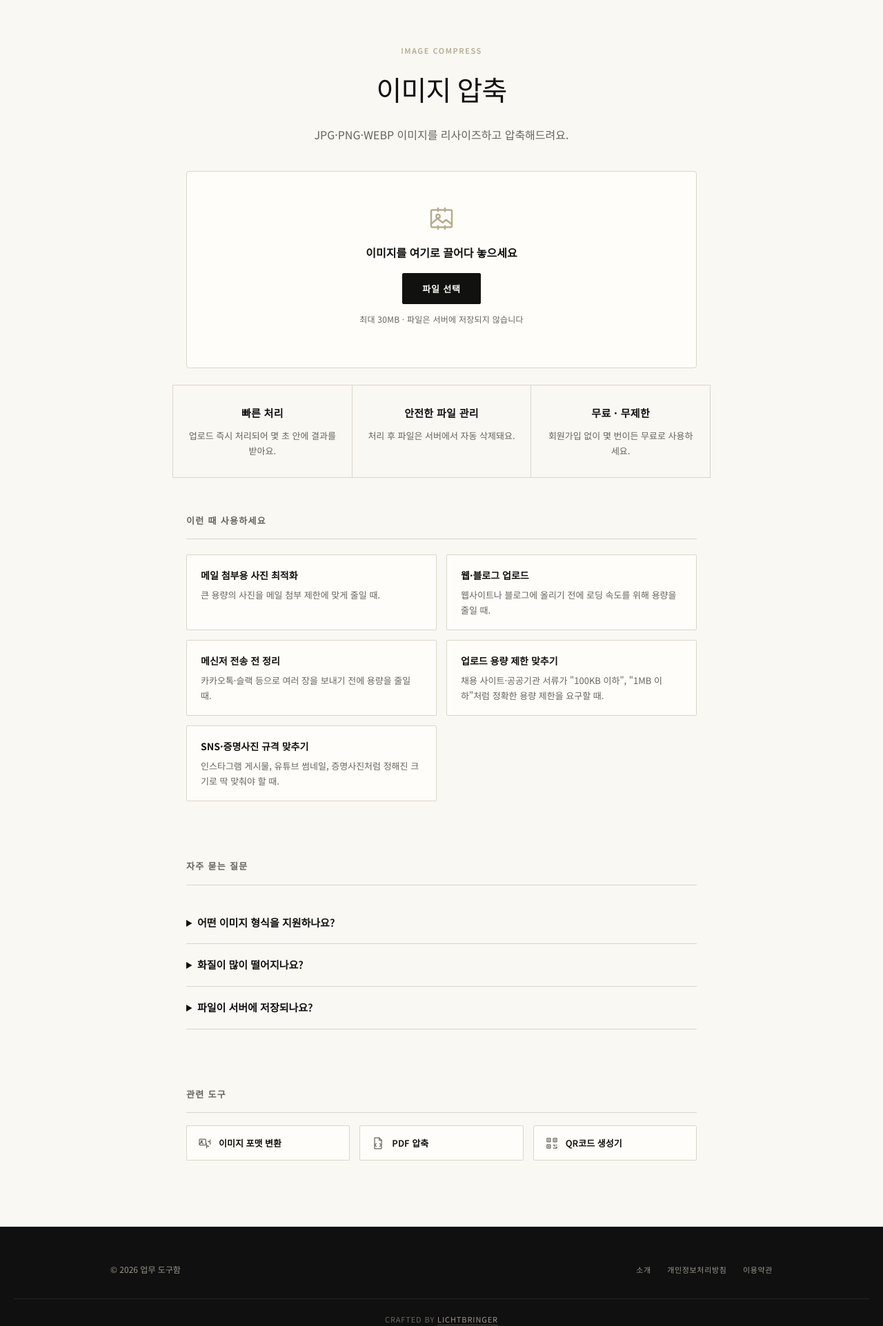
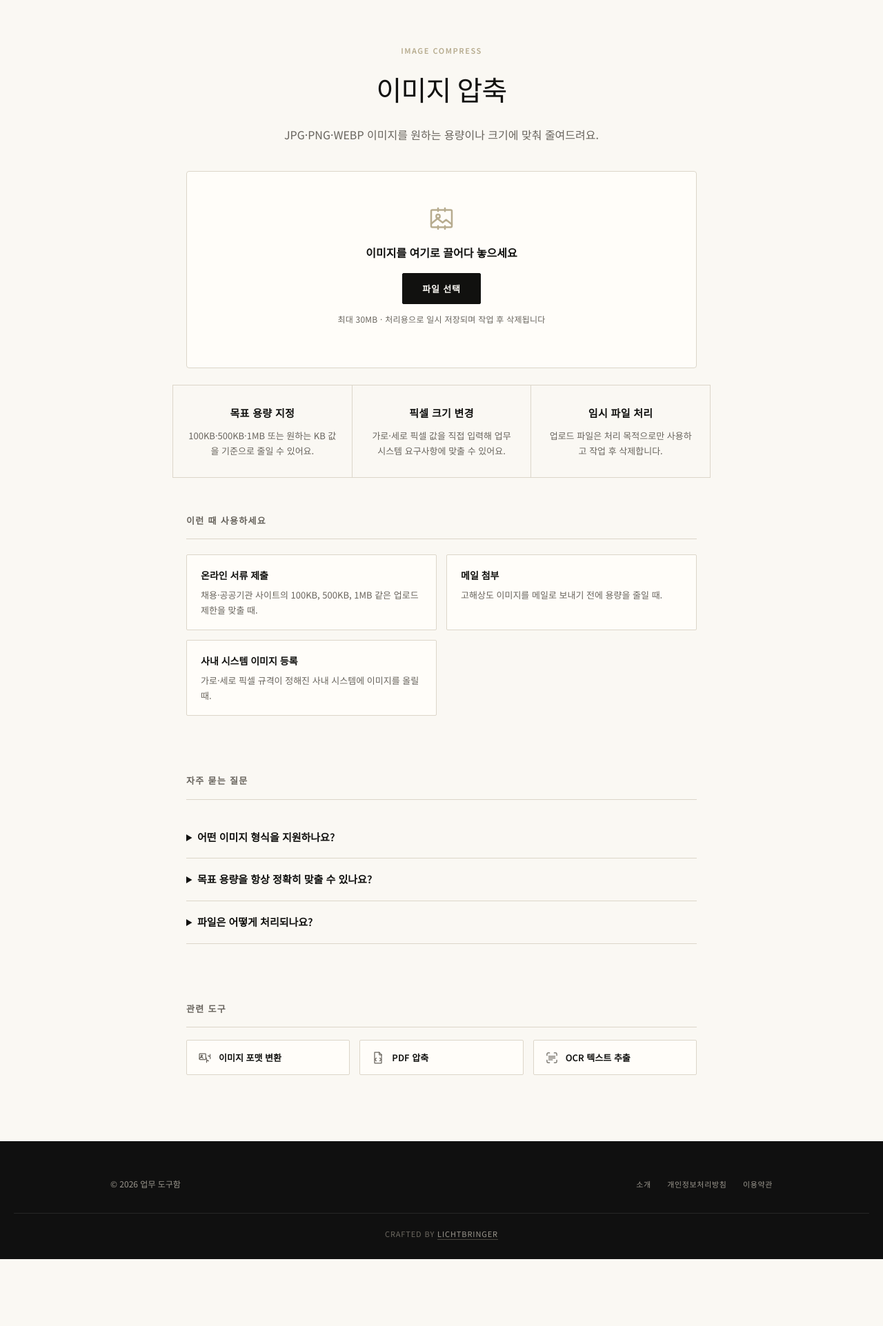
Before and after one commit to Mine-94/office-toolbox-site, a Flask app: page /image-compress in a window 1280 px wide. Shown: the part 175-2098 px from the top of the page at 69% size. After the commit the page ends 2001 px from the top, so only its background shows below. Run offline with Flask 3, Linux system fonts and the light colour scheme.

Commit message:
이미지 압축을 업무용 핵심 기능 중심으로 정리

```diff
--- a/templates/image_compress.html
+++ b/templates/image_compress.html
@@ -1,12 +1,12 @@
 {% extends "base.html" %}
 {% from "_icons.html" import icon %}
-{% block title %}이미지 용량 줄이기 – JPG·PNG 무료 압축 | 사무실 공구함{% endblock %}
-{% block description %}JPG, PNG, WEBP 이미지를 무료로 압축하고 리사이즈하세요. 설치 없이 브라우저에서 바로 사용 가능합니다.{% endblock %}
+{% block title %}이미지 용량 줄이기 – JPG·PNG·WEBP 압축·크기 변경 | 업무 도구함{% endblock %}
+{% block description %}JPG, PNG, WEBP 이미지를 원하는 용량이나 픽셀 크기에 맞춰 압축하세요. 온라인 서류·메일 첨부용 이미지 용량을 빠르게 줄일 수 있습니다.{% endblock %}
 {% block content %}
 <section class="hero container">
   <span class="eyebrow">IMAGE COMPRESS</span>
   <h1>이미지 압축</h1>
-  <p class="subtitle">JPG·PNG·WEBP 이미지를 리사이즈하고 압축해드려요.</p>
+  <p class="subtitle">JPG·PNG·WEBP 이미지를 원하는 용량이나 크기에 맞춰 줄여드려요.</p>
 
   <div id="drop-zone" class="drop-zone">
     <input type="file" id="file-input" accept="image/jpeg,image/png,image/webp" hidden>
@@ -14,7 +14,7 @@
       <div class="drop-icon">{{ icon("image-compress") }}</div>
       <p><strong>이미지를 여기로 끌어다 놓으세요</strong></p>
       <button type="button" id="browse-btn" class="btn btn-primary">파일 선택</button>
-      <p class="hint">최대 30MB · 파일은 서버에 저장되지 않습니다</p>
+      <p class="hint">최대 30MB · 처리용으로 일시 저장되며 작업 후 삭제됩니다</p>
     </div>
 
     <div id="file-selected" class="hidden">
@@ -35,92 +35,36 @@
       <div id="mode-quality-panel" class="tab-panel">
         <div class="quality-options">
           <p class="option-label">크기</p>
-          <label class="quality-option">
-            <input type="radio" name="resize" value="100" checked>
-            <span>원본 크기 <em>(100%)</em></span>
-          </label>
-          <label class="quality-option">
-            <input type="radio" name="resize" value="75">
-            <span>75% <em>(약간 축소)</em></span>
-          </label>
-          <label class="quality-option">
-            <input type="radio" name="resize" value="50">
-            <span>50% <em>(절반 축소)</em></span>
-          </label>
-          <label class="quality-option">
-            <input type="radio" name="resize" value="25">
-            <span>25% <em>(최대 축소)</em></span>
-          </label>
+          <label class="quality-option"><input type="radio" name="resize" value="100" checked><span>원본 크기 <em>(100%)</em></span></label>
+          <label class="quality-option"><input type="radio" name="resize" value="75"><span>75% <em>(약간 축소)</em></span></label>
+          <label class="quality-option"><input type="radio" name="resize" value="50"><span>50% <em>(절반 축소)</em></span></label>
+          <label class="quality-option"><input type="radio" name="resize" value="25"><span>25% <em>(최대 축소)</em></span></label>
         </div>
 
         <div class="quality-options">
           <p class="option-label">화질</p>
-          <label class="quality-option">
-            <input type="radio" name="quality" value="high">
-            <span>고화질 <em>(압축률 낮음)</em></span>
-          </label>
-          <label class="quality-option">
-            <input type="radio" name="quality" value="medium" checked>
-            <span>보통 <em>(권장)</em></span>
-          </label>
-          <label class="quality-option">
-            <input type="radio" name="quality" value="low">
-            <span>최대 압축 <em>(화질 저하 있음)</em></span>
-          </label>
+          <label class="quality-option"><input type="radio" name="quality" value="high"><span>고화질 <em>(압축률 낮음)</em></span></label>
+          <label class="quality-option"><input type="radio" name="quality" value="medium" checked><span>보통 <em>(권장)</em></span></label>
+          <label class="quality-option"><input type="radio" name="quality" value="low"><span>최대 압축 <em>(화질 저하 있음)</em></span></label>
         </div>
       </div>
 
       <div id="mode-target_size-panel" class="tab-panel hidden">
         <div class="quality-options">
           <p class="option-label">목표 용량</p>
-          <label class="quality-option">
-            <input type="radio" name="target-size-preset" value="100" checked>
-            <span>100KB 이하 <em>(증명사진·간단 첨부용)</em></span>
-          </label>
-          <label class="quality-option">
-            <input type="radio" name="target-size-preset" value="500">
-            <span>500KB 이하 <em>(이메일 첨부 권장)</em></span>
-          </label>
-          <label class="quality-option">
-            <input type="radio" name="target-size-preset" value="1024">
-            <span>1MB 이하 <em>(대부분의 업로드 제한)</em></span>
-          </label>
-          <label class="quality-option">
-            <input type="radio" name="target-size-preset" value="custom">
-            <span>직접 입력 <em>(KB 단위)</em></span>
-          </label>
+          <label class="quality-option"><input type="radio" name="target-size-preset" value="100" checked><span>100KB 이하 <em>(온라인 제출용)</em></span></label>
+          <label class="quality-option"><input type="radio" name="target-size-preset" value="500"><span>500KB 이하 <em>(메일·업로드용)</em></span></label>
+          <label class="quality-option"><input type="radio" name="target-size-preset" value="1024"><span>1MB 이하</span></label>
+          <label class="quality-option"><input type="radio" name="target-size-preset" value="custom"><span>직접 입력 <em>(KB 단위)</em></span></label>
         </div>
         <input type="number" id="target-kb-input" class="range-input hidden" placeholder="예: 300 (KB 단위)" min="10" max="51200">
-        <p class="hint" style="margin-bottom:20px;">설정한 용량 이하가 될 때까지 화질과 크기를 자동으로 조절해요.</p>
+        <p class="hint" style="margin-bottom:20px;">설정한 용량 이하가 되도록 화질과 크기를 단계적으로 조절합니다.</p>
       </div>
 
       <div id="mode-dimensions-panel" class="tab-panel hidden">
         <div class="quality-options">
-          <p class="option-label">SNS·용도별 규격</p>
-          <label class="quality-option">
-            <input type="radio" name="dim-preset" value="custom" checked>
-            <span>직접 입력</span>
-          </label>
-          <label class="quality-option">
-            <input type="radio" name="dim-preset" value="instagram_post" data-w="1080" data-h="1080">
-            <span>인스타그램 게시물 <em>(1080×1080)</em></span>
-          </label>
-          <label class="quality-option">
-            <input type="radio" name="dim-preset" value="instagram_story" data-w="1080" data-h="1920">
-            <span>인스타그램 스토리 <em>(1080×1920)</em></span>
-          </label>
-          <label class="quality-option">
-            <input type="radio" name="dim-preset" value="youtube_thumbnail" data-w="1280" data-h="720">
-            <span>유튜브 썸네일 <em>(1280×720)</em></span>
-          </label>
-          <label class="quality-option">
-            <input type="radio" name="dim-preset" value="blog_featured" data-w="1200" data-h="630">
-            <span>블로그 대표 이미지 <em>(1200×630)</em></span>
-          </label>
-          <label class="quality-option">
-            <input type="radio" name="dim-preset" value="id_photo" data-w="413" data-h="531">
-            <span>증명사진 <em>(413×531, 3.5×4.5cm)</em></span>
-          </label>
+          <p class="option-label">픽셀 크기 직접 지정</p>
+          <label class="quality-option"><input type="radio" name="dim-preset" value="custom" checked><span>직접 입력</span></label>
         </div>
         <div id="custom-dim-fields">
           <input type="number" id="target-w-input" class="range-input" placeholder="가로(px)" min="1" max="8000" style="display:inline-block; width:47%; margin-right:6%;">
@@ -130,17 +74,14 @@
             <span>정확한 크기로 맞추기 <em>(비율이 다르면 가운데를 기준으로 잘라요)</em></span>
           </label>
         </div>
-        <p class="hint" id="preset-hint" style="margin-bottom:20px; display:none;">규격에 맞춰 가운데를 기준으로 자동으로 잘라요.</p>
+        <p class="hint" id="preset-hint" style="margin-bottom:20px; display:none;"></p>
       </div>
 
-      <button type="button" id="compress-btn" class="btn btn-primary btn-large">압축하기</button>
+      <button type="button" id="compress-btn" class="btn btn-primary btn-large">처리하기</button>
       <button type="button" id="reset-btn" class="btn btn-text">취소</button>
     </div>
 
-    <div id="loading" class="hidden">
-      <div class="spinner"></div>
-      <p>처리 중입니다...</p>
-    </div>
+    <div id="loading" class="hidden"><div class="spinner"></div><p>처리 중입니다...</p></div>
 
     <div id="result" class="hidden">
       <div class="result-icon">{{ icon("check-circle") }}</div>
@@ -148,12 +89,12 @@
       <div class="result-stats">
         <div><span id="original-size"></span><small>원본</small></div>
         <div class="arrow">→</div>
-        <div><span id="compressed-size"></span><small>압축 후</small></div>
+        <div><span id="compressed-size"></span><small>처리 후</small></div>
         <div class="ratio-badge" id="ratio-badge"></div>
       </div>
       <p class="dimension-note" id="dimension-note"></p>
       <a id="download-link" class="btn btn-primary btn-large" href="#">다운로드</a>
-      <button type="button" id="reset-btn-2" class="btn btn-text">다른 파일 압축하기</button>
+      <button type="button" id="reset-btn-2" class="btn btn-text">다른 파일 처리하기</button>
     </div>
 
     <div id="error" class="hidden">
@@ -164,18 +105,9 @@
 </section>
 
 <section class="features container">
-  <div class="feature">
-    <h3>빠른 처리</h3>
-    <p>업로드 즉시 처리되어 몇 초 안에 결과를 받아요.</p>
-  </div>
-  <div class="feature">
-    <h3>안전한 파일 관리</h3>
-    <p>처리 후 파일은 서버에서 자동 삭제돼요.</p>
-  </div>
-  <div class="feature">
-    <h3>무료 · 무제한</h3>
-    <p>회원가입 없이 몇 번이든 무료로 사용하세요.</p>
-  </div>
+  <div class="feature"><h3>목표 용량 지정</h3><p>100KB·500KB·1MB 또는 원하는 KB 값을 기준으로 줄일 수 있어요.</p></div>
+  <div class="feature"><h3>픽셀 크기 변경</h3><p>가로·세로 픽셀 값을 직접 입력해 업무 시스템 요구사항에 맞출 수 있어요.</p></div>
+  <div class="feature"><h3>임시 파일 처리</h3><p>업로드 파일은 처리 목적으로만 사용하고 작업 후 삭제합니다.</p></div>
 </section>
 
 <div class="ad-slot container" id="ad-slot-mid"></div>
@@ -183,43 +115,17 @@
 <section class="usecases container">
   <h2>이런 때 사용하세요</h2>
   <div class="usecase-list">
-    <div class="usecase-item">
-      <h4>메일 첨부용 사진 최적화</h4>
-      <p>큰 용량의 사진을 메일 첨부 제한에 맞게 줄일 때.</p>
-    </div>
-    <div class="usecase-item">
-      <h4>웹·블로그 업로드</h4>
-      <p>웹사이트나 블로그에 올리기 전에 로딩 속도를 위해 용량을 줄일 때.</p>
-    </div>
-    <div class="usecase-item">
-      <h4>메신저 전송 전 정리</h4>
-      <p>카카오톡·슬랙 등으로 여러 장을 보내기 전에 용량을 줄일 때.</p>
-    </div>
-    <div class="usecase-item">
-      <h4>업로드 용량 제한 맞추기</h4>
-      <p>채용 사이트·공공기관 서류가 "100KB 이하", "1MB 이하"처럼 정확한 용량 제한을 요구할 때.</p>
-    </div>
-    <div class="usecase-item">
-      <h4>SNS·증명사진 규격 맞추기</h4>
-      <p>인스타그램 게시물, 유튜브 썸네일, 증명사진처럼 정해진 크기로 딱 맞춰야 할 때.</p>
-    </div>
+    <div class="usecase-item"><h4>온라인 서류 제출</h4><p>채용·공공기관 사이트의 100KB, 500KB, 1MB 같은 업로드 제한을 맞출 때.</p></div>
+    <div class="usecase-item"><h4>메일 첨부</h4><p>고해상도 이미지를 메일로 보내기 전에 용량을 줄일 때.</p></div>
+    <div class="usecase-item"><h4>사내 시스템 이미지 등록</h4><p>가로·세로 픽셀 규격이 정해진 사내 시스템에 이미지를 올릴 때.</p></div>
   </div>
 </section>
 
 <section class="faq container">
   <h2>자주 묻는 질문</h2>
-  <details>
-    <summary>어떤 이미지 형식을 지원하나요?</summary>
-    <p>JPG, PNG, WEBP 형식을 지원합니다.</p>
-  </details>
-  <details>
-    <summary>화질이 많이 떨어지나요?</summary>
-    <p>"보통" 옵션은 육안으로 거의 차이가 없으면서 용량을 크게 줄여줍니다.</p>
-  </details>
-  <details>
-    <summary>파일이 서버에 저장되나요?</summary>
-    <p>아니요. 처리 후 원본과 결과 파일은 즉시 삭제됩니다.</p>
-  </details>
+  <details><summary>어떤 이미지 형식을 지원하나요?</summary><p>JPG, PNG, WEBP 형식을 지원합니다.</p></details>
+  <details><summary>목표 용량을 항상 정확히 맞출 수 있나요?</summary><p>이미지 특성에 따라 정확한 값보다 작게 만들어질 수 있으며, 품질을 과도하게 낮춰도 목표에 도달하기 어려운 경우에는 가능한 범위까지 줄입니다.</p></details>
+  <details><summary>파일은 어떻게 처리되나요?</summary><p>서버에서 일시적으로 처리하며 작업 후 원본과 결과 파일을 삭제합니다.</p></details>
 </section>
 
 <section class="related-tools container">
@@ -227,7 +133,7 @@
   <div class="related-tools-grid">
     <a class="related-tool-link" href="{{ url_for('image_convert_page') }}">{{ icon("image-convert") }}이미지 포맷 변환</a>
     <a class="related-tool-link" href="{{ url_for('pdf_compress_page') }}">{{ icon("pdf-compress") }}PDF 압축</a>
-    <a class="related-tool-link" href="{{ url_for('qr_code_page') }}">{{ icon("qr-code") }}QR코드 생성기</a>
+    <a class="related-tool-link" href="{{ url_for('ocr_page') }}">{{ icon("ocr") }}OCR 텍스트 추출</a>
   </div>
 </section>
 
```
